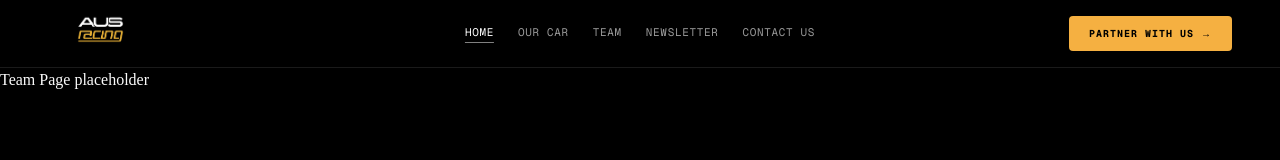
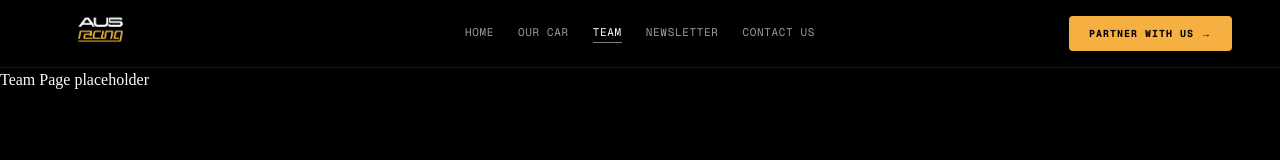
Before and after one commit to ausracing/ausracingv2, a Next.js app: page /team in a window 1280 px wide. Shown: the top 160 px of the page. Built offline with nearby package versions, Linux system fonts and the light colour scheme.

Commit message:
fix: dynamically highlight active navigation links

```diff
--- a/src/components/shared/Header.tsx
+++ b/src/components/shared/Header.tsx
@@ -1,12 +1,21 @@
-// Header.tsx
-// OWNER: Hashir
-// Server component — sticky top navigation bar.
-// Contains: AUS Racing logo/name, nav links, gold "Sponsor" CTA button (right aligned).
-// Tailwind: sticky top-0 z-50, black background, yellow accents.
+"use client";
+
 import Image from "next/image";
 import Link from "next/link";
+import { usePathname } from "next/navigation";
+
+// Define the links in an array to keep the JSX clean
+const navLinks = [
+  { name: "Home", href: "/" },
+  { name: "Our Car", href: "/car-concept" },
+  { name: "Team", href: "/team" },
+  { name: "Newsletter", href: "/#newsletter" },
+  { name: "Contact Us", href: "/#footer" },
+];
 
 export default function Header() {
+  const pathname = usePathname();
+
   return (
     <nav className="sticky top-0 z-50 flex items-center justify-between px-12 h-[68px] bg-background/90 backdrop-blur-md border-b border-white/10 select-none">
 
@@ -26,28 +35,30 @@ export default function Header() {
 
       {/* NAVIGATION LINKS */}
       <ul className="absolute left-1/2 -translate-x-1/2 flex gap-6 list-none m-0 p-0 hidden md:flex">
-        <li className="font-mono text-[11px] tracking-[0.06em] uppercase text-foreground pb-0.5 border-b-[1.5px] border-white/50 cursor-pointer">
-          <Link href="/">Home</Link>
-        </li>
-        <li className="font-mono text-[11px] tracking-[0.06em] uppercase text-white/60 pb-0.5 border-b-[1.5px] border-transparent hover:text-primary hover:border-primary transition-colors cursor-pointer">
-          <Link href="/car-concept">Our Car</Link>
-        </li>
-        <li className="font-mono text-[11px] tracking-[0.06em] uppercase text-white/60 pb-0.5 border-b-[1.5px] border-transparent hover:text-primary hover:border-primary transition-colors cursor-pointer">
-          <Link href="/team">Team</Link>
-        </li>
-        <li className="font-mono text-[11px] tracking-[0.06em] uppercase text-white/60 pb-0.5 border-b-[1.5px] border-transparent hover:text-primary hover:border-primary transition-colors cursor-pointer">
-          <Link href="/#newsletter">Newsletter</Link>
-        </li>
-        <li className="font-mono text-[11px] tracking-[0.06em] uppercase text-white/60 pb-0.5 border-b-[1.5px] border-transparent hover:text-primary hover:border-primary transition-colors cursor-pointer">
-          <Link href="/#footer">Contact Us</Link>
-        </li>
+        {navLinks.map((link) => {
+          // Logic: Does the current path match the link?
+          const isActive = pathname === link.href;
+
+          return (
+            <li
+              key={link.name}
+              className={`font-mono text-[11px] tracking-[0.06em] uppercase transition-all duration-300 pb-0.5 border-b-[1.5px] cursor-pointer ${
+                isActive
+                  ? "text-foreground border-white/50"
+                  : "text-white/60 border-transparent hover:text-primary hover:border-primary"
+              }`}
+            >
+              <Link href={link.href}>{link.name}</Link>
+            </li>
+          );
+        })}
       </ul>
 
-      {/* CTA BUTTON - Now a functional Link */}
+      {/* CTA BUTTON */}
       <Link
         href="/sponsors"
         className="font-mono text-[10px] tracking-[0.1em] uppercase px-5 py-2.5 bg-primary text-background font-bold rounded hover:opacity-90 transition-opacity cursor-pointer">
-      Partner With Us &rarr;
+        Partner With Us &rarr;
       </Link>
 
     </nav>
```
